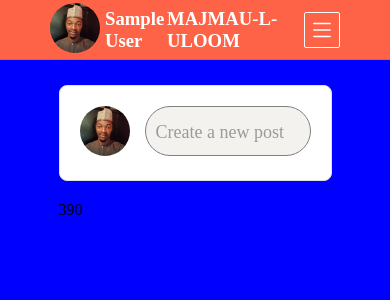
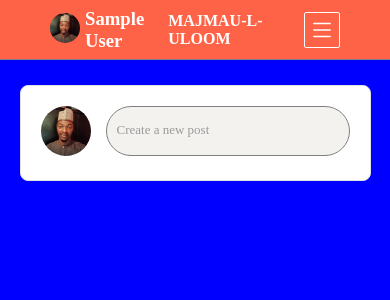
Before and after one commit to Homoakin619/socialapp, a Django app: page / in a window 390 px wide. Shown: the top 300 px of the page. Run offline with Django 4.2, Linux system fonts and the light colour scheme; the visitor is signed in with stand-in values (Sample User, id 1); data comes from the database, SQL or seed files in the repository; data that the repository does not hold is empty.

Commit message:
more work on responsiveness

```diff
--- a/static/core/css/style.css
+++ b/static/core/css/style.css
@@ -38,6 +38,12 @@ body {
     display: flex;
     align-items: center;
     gap: 5px;
+}
+
+.user a img{
+    width: 50px;
+    height: 50px;
+    border-radius: 50%;
 }
 
 .navbar > a {
@@ -623,7 +629,25 @@ select {
         background: blue;
     }
     main {
-        width: 70%;
+        width: 90%;
+    }
+
+    .navbrand {
+        font-size: 16px;
+    }
+
+    .user a img{
+        width: 30px;
+        height: 30px;
+    }
+
+    .edits > a {
+        font-size: 12px;
+        padding: 3px 10px;
+    }
+
+    .post > .post-footer {
+        width: 90%;
     }
 
     .image-left img {
@@ -661,6 +685,30 @@ select {
         display: none;
     }
 
+    .about-right li{
+        font-size: 15px;
+    }
+
+    #img_btn {
+        bottom: 0;
+        left: -10px;
+        font-size: 10px;
+    }
+
+    .edit-btn {
+        bottom: 0;
+        right: -10px;
+        font-size: 10px;
+    }
+
+    .create-post h4 {
+        font-size: 12px;
+    }
+
+    .main-post-head > .name > p {
+        font-size: 13px;
+    }
+
     #dropdown-nav {
         flex-direction: column;
         background: #fff;
@@ -668,7 +716,6 @@ select {
         top: 40px;
         gap: 12px;
         right: -40px;
-        /* padding: 3px 15px; */
     }
 
     #dropdown-nav a{
--- a/templates/core/base.html
+++ b/templates/core/base.html
@@ -31,7 +31,7 @@
           </svg>
     </div>
 <script>
-    window.onload = function(){ alert(window.innerWidth)}
+
     let mybutton = document.getElementsByClassName("to-top")[0];
 
     // When the user scrolls down 20px from the top of the document, show the button
--- a/templates/core/home.html
+++ b/templates/core/home.html
@@ -58,7 +58,7 @@
             <div class="post-footer"></div>
         </div>
 
-        <span id="size"></span>
+
         {% for post in all_posts %}
         <div class="post">
             {% if request.user == post.user %}
@@ -151,8 +151,7 @@
 
 {% block extra_script %}
 <script>
-    document.querySelector('#size').innerHTML = window.innerWidth
-    console.log(window.location.href)
+
     let confirmDeleteModal = document.getElementsByClassName("delete_modal");
     let showDeleteModalBtn = document.getElementsByClassName("delete_btn");
     let abortDeleteBtn = document.getElementsByClassName("abort");
--- a/templates/core/navbar.html
+++ b/templates/core/navbar.html
@@ -5,7 +5,7 @@
         {% if user.profile.image %}
             <div class="user">
                 <a href="{% url 'profile' request.user.pk %}">
-                    <img src="{{ user.profile.image.url }}" alt="" width="50" height="50" style="border-radius: 50%;" >
+                    <img src="{{ user.profile.image.url }}" alt="profile_pics" >
                 </a>
                 <h3 id="username">{{ request.user.first_name }} {{ request.user.last_name }} </h3>
             </div>
```
Also changed, not shown: web_app/settings.py (+58 -50 lines), 1 other file.
